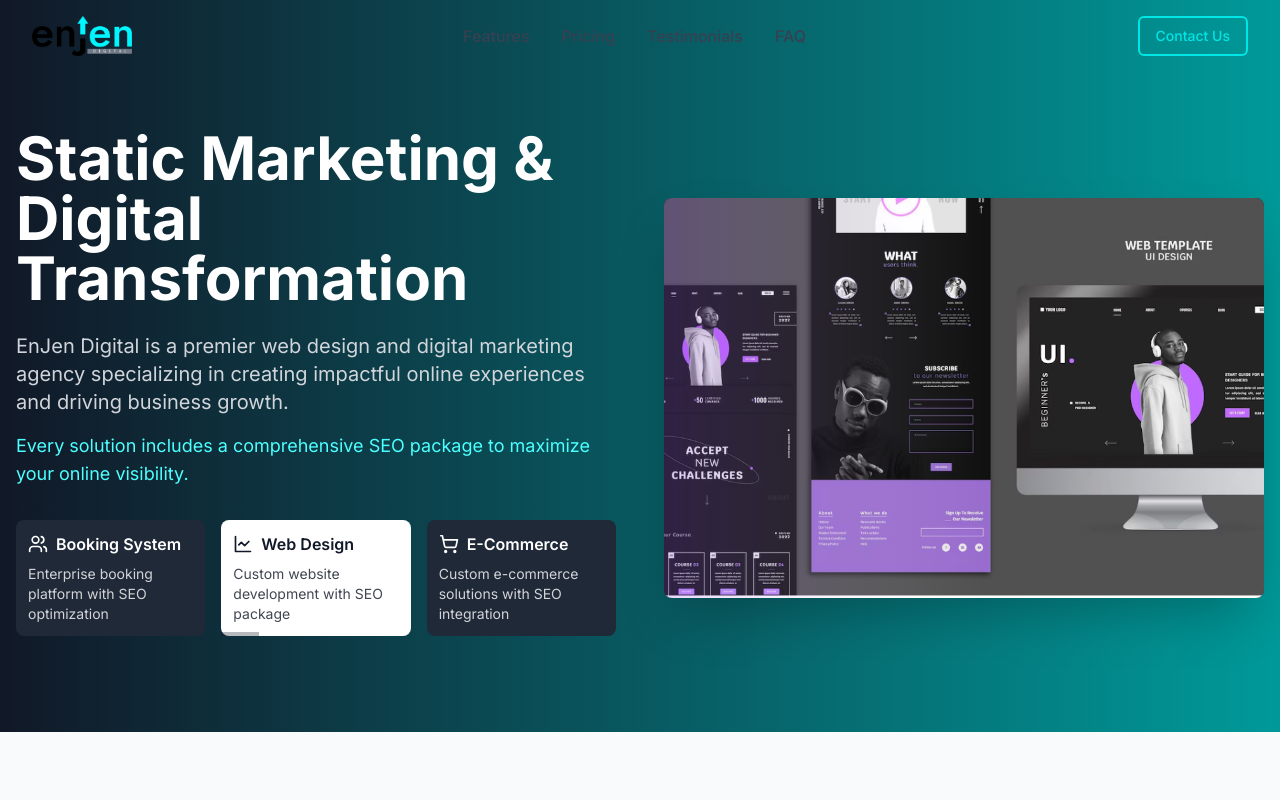
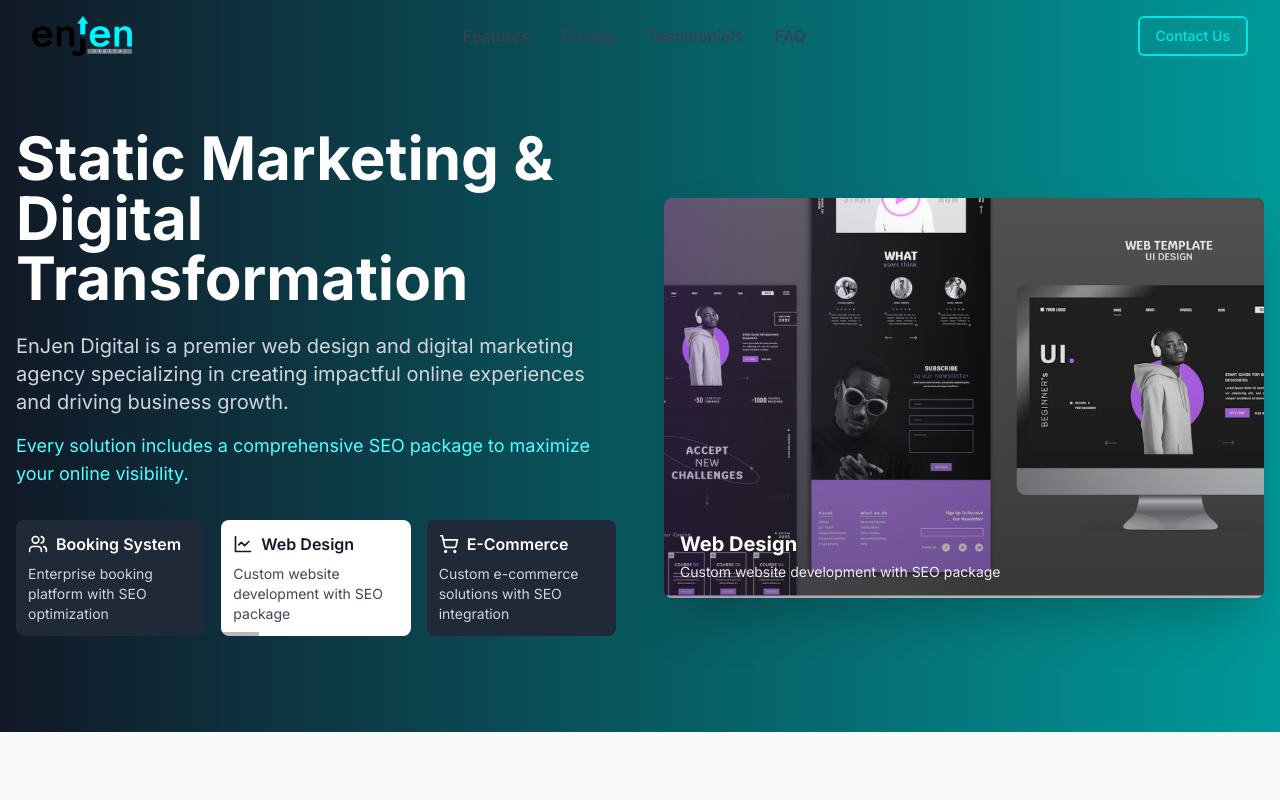
Before and after one commit to enjen-digital/enjendigital.com, a React (Vite) app: page / in a window 1280 px wide. Shown: the top 800 px of the page. Built offline with nearby package versions, Linux system fonts and the light colour scheme.

Commit message:
Create slide transition effect with fade in/out

```diff
--- a/src/index.css
+++ b/src/index.css
@@ -87,9 +87,39 @@ section.animate-fade-in {
   }
 }
 
+@keyframes slideOutRight {
+  from {
+    opacity: 1;
+    transform: translateX(0);
+  }
+  to {
+    opacity: 0;
+    transform: translateX(100%);
+  }
+}
+
+@keyframes slideInLeft {
+  from {
+    opacity: 0;
+    transform: translateX(-100%);
+  }
+  to {
+    opacity: 1;
+    transform: translateX(0);
+  }
+}
+
 .animate-timer {
   animation: timer 5s linear forwards;
   background-color: currentColor;
+}
+
+.slide-out-right {
+  animation: slideOutRight 0.7s ease-in-out forwards;
+}
+
+.slide-in-left {
+  animation: slideInLeft 0.7s ease-in-out forwards;
 }
 
 .feature-highlight {
--- a/src/pages/HomePage.tsx
+++ b/src/pages/HomePage.tsx
@@ -98,19 +98,24 @@ const HomePage = () => {
                 {industries.map((industry, index) => (
                   <div
                     key={index}
-                    className={`absolute inset-0 transition-all duration-500 transform ${
+                    className={`absolute inset-0 transition-all duration-700 ease-in-out ${
                       activeCard === index
-                        ? 'opacity-100 translate-x-0'
+                        ? 'opacity-100 translate-x-0 z-10'
                         : index < activeCard
-                          ? 'opacity-0 -translate-x-full'
-                          : 'opacity-0 translate-x-full'
+                          ? 'opacity-0 translate-x-full z-0'
+                          : 'opacity-0 -translate-x-full z-0'
                     }`}
                   >
                     <img
                       src={industry.image}
                       alt={industry.title}
-                      className="w-full h-full object-cover"
+                      className="w-full h-full object-cover transition-transform duration-700"
                     />
+                    <div className="absolute inset-0 bg-gradient-to-t from-black/30 to-transparent" />
+                    <div className="absolute bottom-4 left-4 text-white">
+                      <h3 className="text-xl font-bold mb-1">{industry.title}</h3>
+                      <p className="text-sm opacity-90">{industry.description}</p>
+                    </div>
                   </div>
                 ))}
               </div>
```
